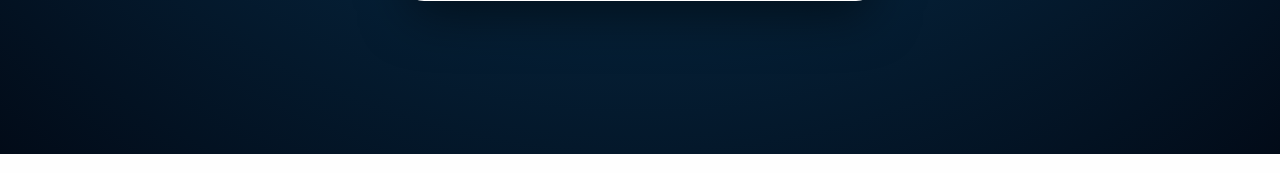
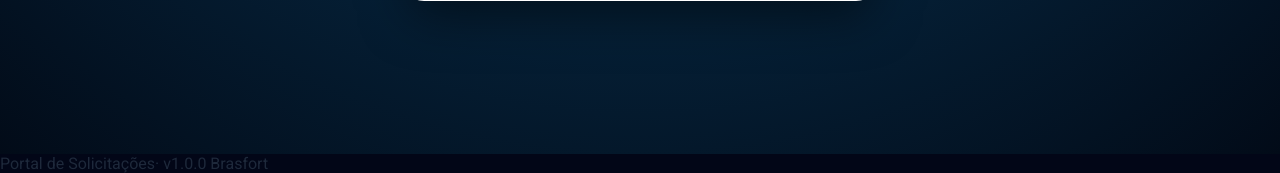
Before and after one commit to segurancaeletronicabrasfort/projeto_stf, a FastAPI app: page / in a window 1280 px wide. Shown: the part 646-819 px from the top of the page. Run offline with FastAPI, Linux system fonts and the light colour scheme.

Commit message:
atualização do card

```diff
--- a/templates/index.html
+++ b/templates/index.html
@@ -73,6 +73,10 @@
             </div>
         </div>
     </div>
+<div class="login-footer-meta">
+    <span>Portal de Solicitações· v1.0.0</span>
+    <span>Brasfort</span>
+</div>
 
     <script src="/static/script.js"></script>
 </body>
```
